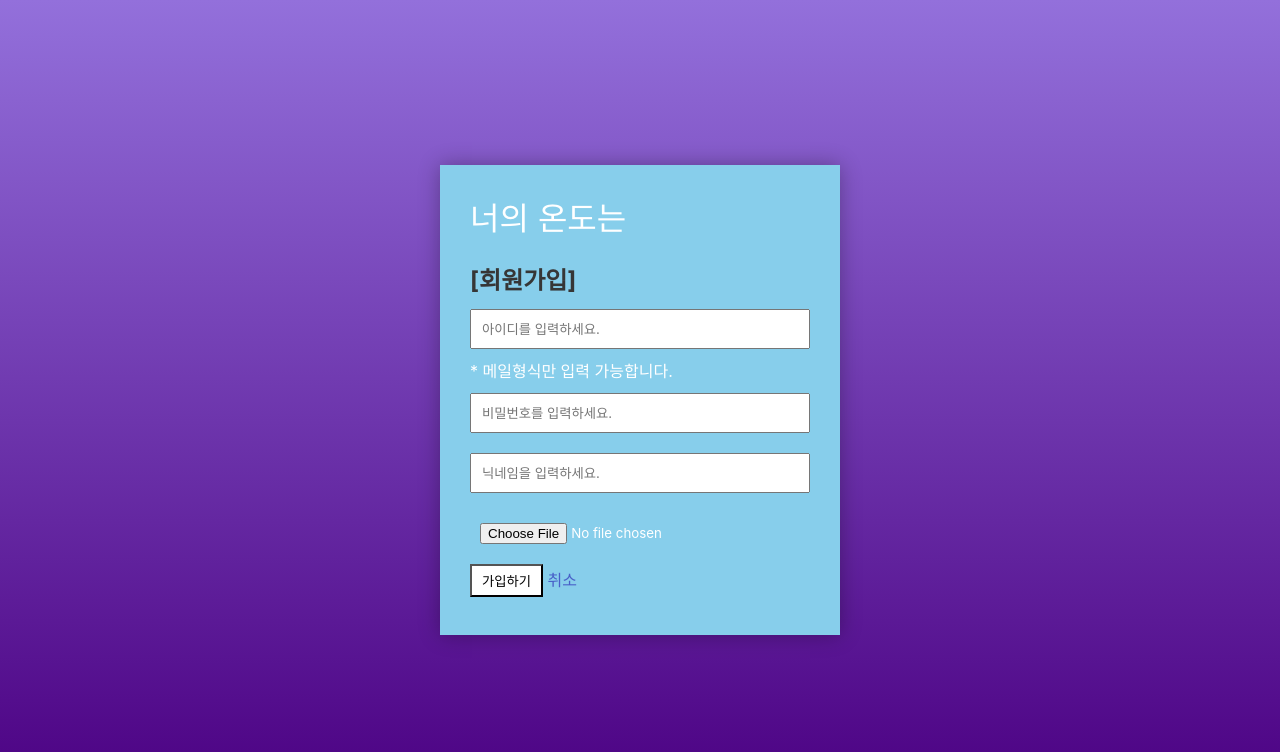
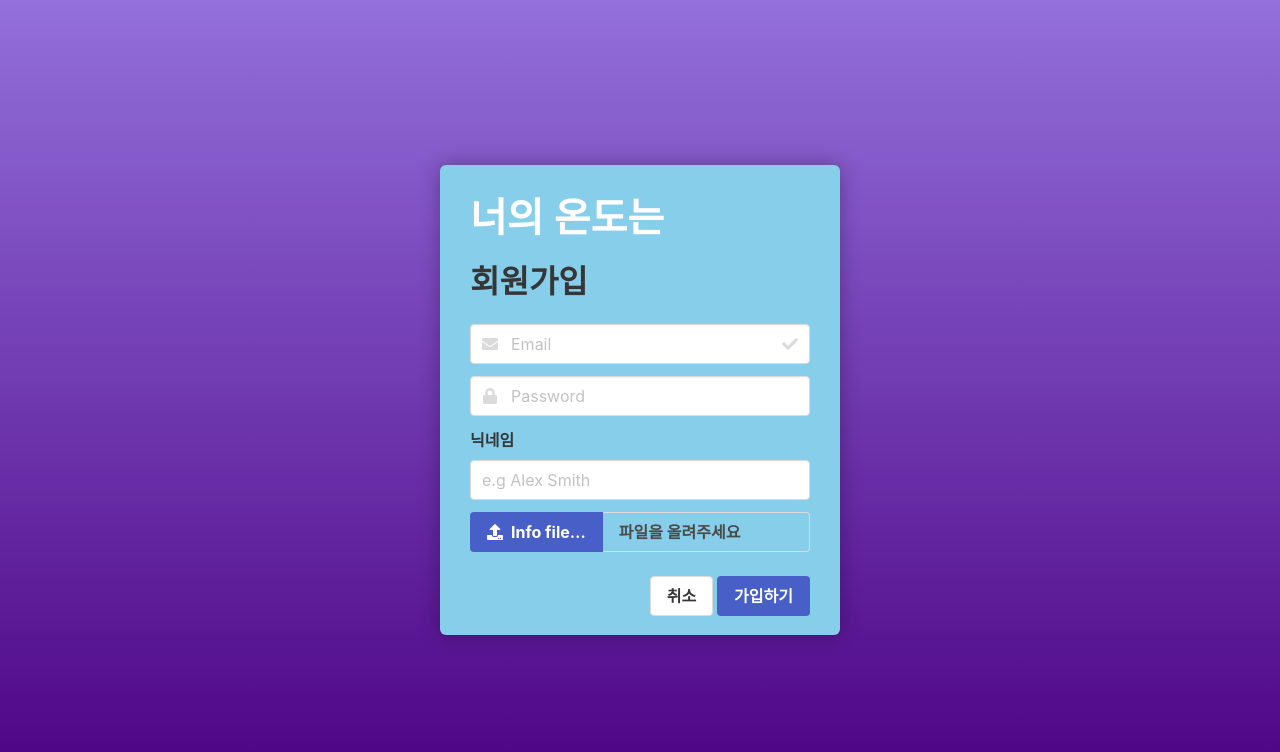
Before and after one commit to dev-diver/yourTemperature, a Flask app: page /register in a window 1280 px wide. Shown: the top 752 px of the page. Run offline with Flask 3, Linux system fonts and the light colour scheme; some libraries are stand-ins or nearby versions; some web fonts are replaced.

Commit message:
로그인, 레지스터 bulma 적용

```diff
--- a/app.py
+++ b/app.py
@@ -362,5 +362,5 @@ def getUserByEmail(email):
     return user
 
 if __name__ == '__main__':
-    # app.run('0,0,0,0',port=5000,debug=True)
-    app.run(port=5000,debug=True)
+    app.run('0.0.0.0',port=5000,debug=True)
+    #app.run(port=5000,debug=True)
--- a/static/css/login.css
+++ b/static/css/login.css
@@ -15,12 +15,13 @@ body {
     width: 400px;
     height: 470px;
     background: skyblue;
-    color: white;
+
     padding: 30px;
     box-shadow: 0 0 20px rgba(0, 0, 0, 0.3);
 }
 
 .signin h1 {
+    color: white;
     font-size: 2em;
     margin: 0;
 }
--- a/templates/register.html
+++ b/templates/register.html
@@ -13,24 +13,59 @@
 {% block body %}
 <div>
     <!-- Sign Up -->
-    <section class="signin">
-        <h1>너의 온도는</h1>
-        <div class="signin__card">
-            <h2>
-                <strong>[회원가입]</strong>
-            </h2>
+    <section class="signin box has-text-weight-bold">
+        <h1 class="title is-2">너의 온도는</h1>
+        <div>
+            <div class="title is-3">회원가입</div>
             <div>
                 <form id="uploadForm" enctype="multipart/form-data"></form>
-                    <input type="text" id="email" name="email" placeholder="아이디를 입력하세요." />
-                    <p>
-                        * 메일형식만 입력 가능합니다.
-                    </p>
-                    <input type="password" id="password" name="password" placeholder="비밀번호를 입력하세요." />
-                    <input type="text" id="nickname" name="nickname" placeholder="닉네임을 입력하세요." />
-                    <input type="file" id="profile" name="file" accept="image/*">
-                    <button class="member" onclick="register()">가입하기</button>
+                    <div class="field">
+                        <p class="control has-icons-left has-icons-right">
+                        <input id="email" class="input" type="email" placeholder="Email">
+                        <span class="icon is-small is-left">
+                            <i class="fas fa-envelope"></i>
+                        </span>
+                        <span class="icon is-small is-right">
+                            <i class="fas fa-check"></i>
+                        </span>
+                        </p>
+                    </div>
+                    <div class="field">
+                        <p class="control has-icons-left">
+                            <input id="password" class="input" type="password" placeholder="Password">
+                            <span class="icon is-small is-left">
+                            <i class="fas fa-lock"></i>
+                            </span>
+                        </p>
+                    </div>
+                    <div class="field">
+                        <label class="label">닉네임</label>
+                        <div class="control">
+                            <input id="nickname" class="input" type="text" placeholder="e.g Alex Smith">
+                        </div>
+                    </div>
+                    <div class="file is-link has-name is-fullwidth">
+                        <label class="file-label">
+                          <input class="file-input" type="file" name="resume">
+                          <span class="file-cta">
+                            <span class="file-icon">
+                              <i class="fas fa-upload"></i>
+                            </span>
+                            <span class="file-label">
+                              Info file…
+                            </span>
+                          </span>
+                          <span class="file-name">
+                            파일을 올려주세요
+                          </span>
+                        </label>
+                      </div>
+                    <br>
+                    <div  class="has-text-right">
+                        <a class="button"  href="/login">취소</a>
+                        <a class="button is-link" onclick="register()">가입하기</a>
+                    </div>
                 </form>
-                <a class="member 2"  href="/login">취소</a>
             </div>
         </div>
     </section>
```
Also changed, not shown: templates/login.html (+27 -16 lines).
